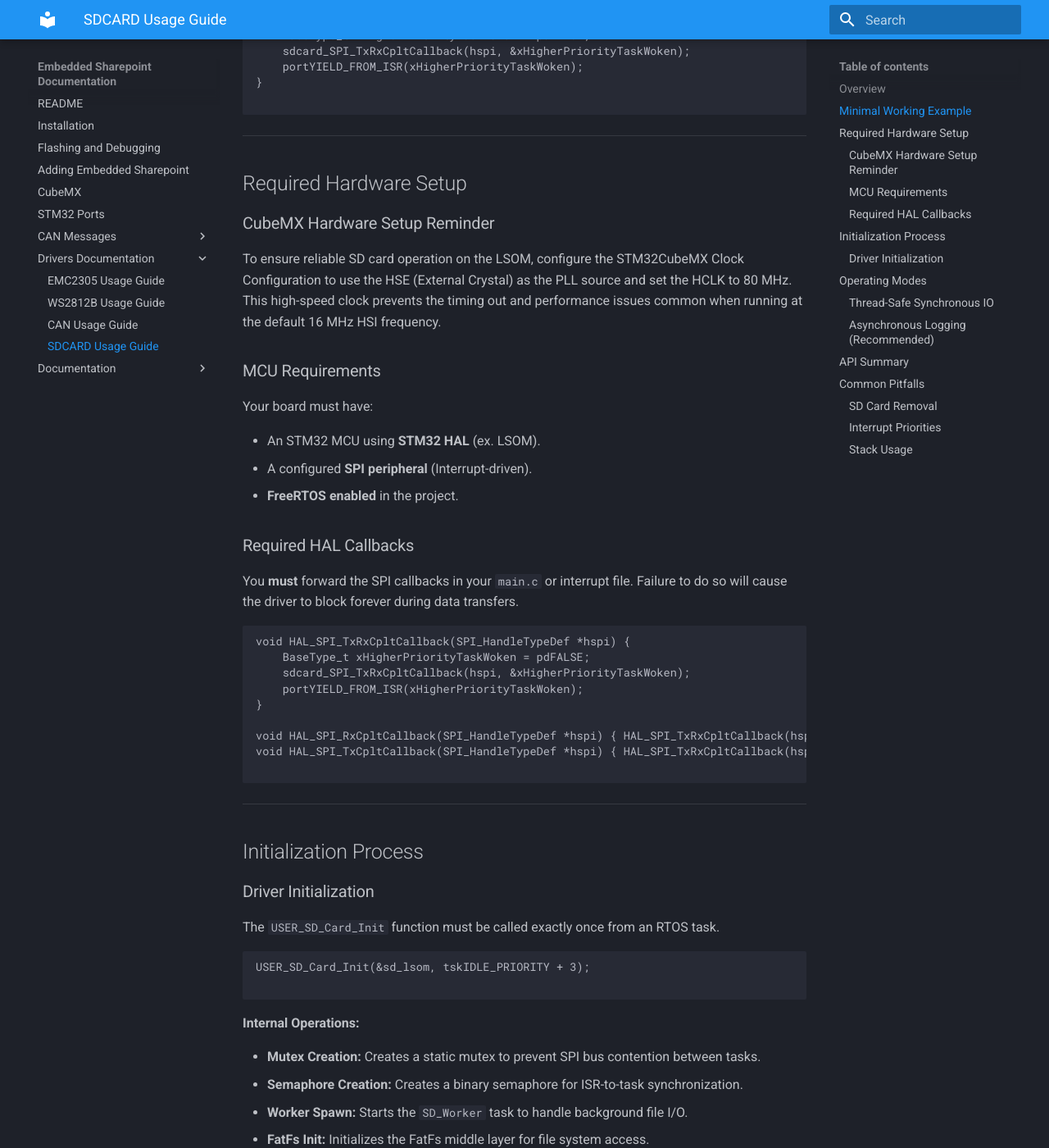
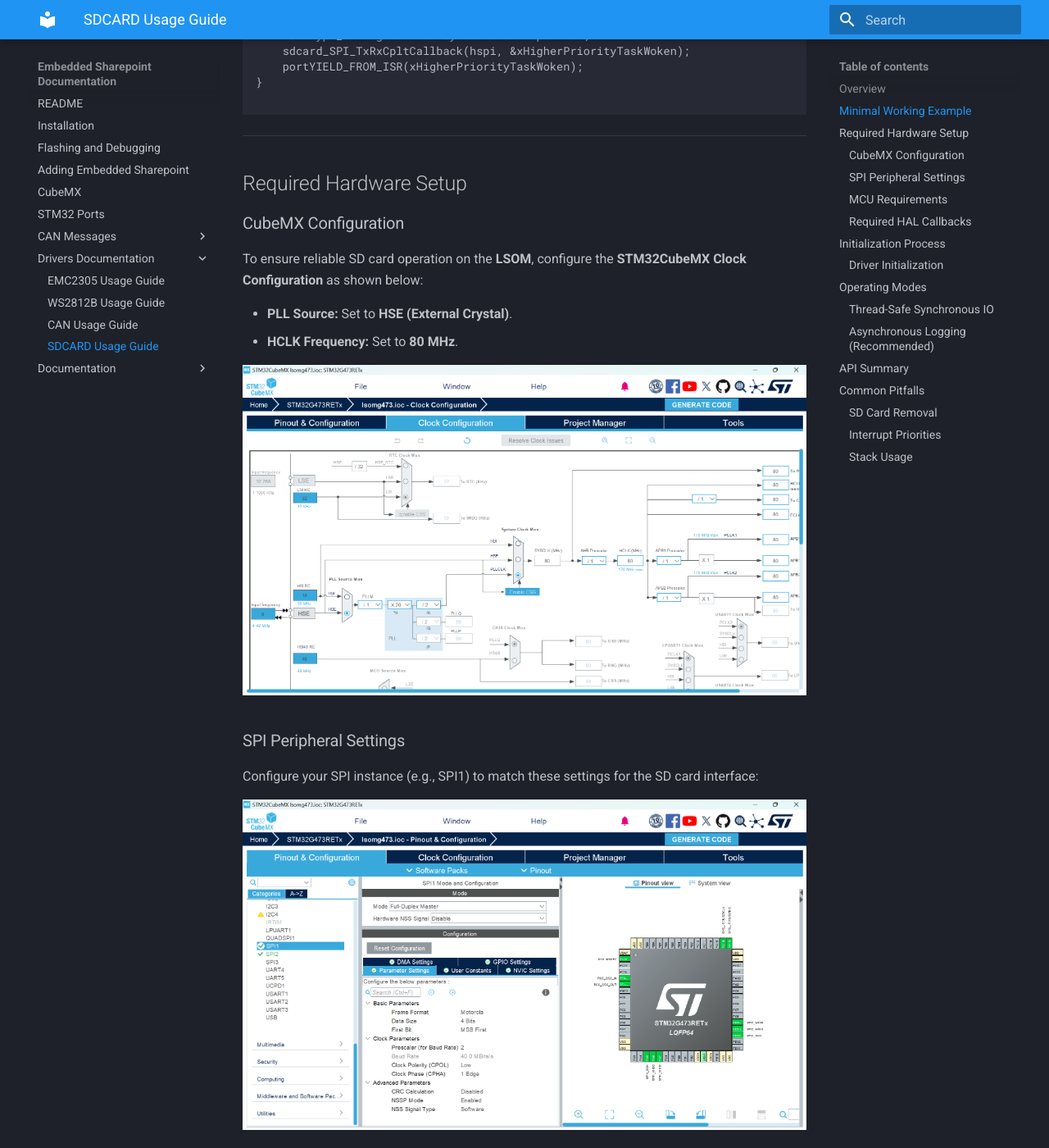
Before and after one commit to lhr-solar/Embedded-Sharepoint, an MkDocs documentation site: the page built from docs/sdcard.md, in a window 1280 px wide and 1400 px high, scrolled down 2048 px. Shown: the whole window at 82% size. Built offline with MkDocs 1.6.1 and Material for MkDocs 9.7.7, drawn with Linux system fonts in a browser that asks for light colours.

Commit message:
maybe we done

```diff
--- a/docs/sdcard.md
+++ b/docs/sdcard.md
@@ -102,9 +102,18 @@ void HAL_SPI_TxRxCpltCallback(SPI_HandleTypeDef *hspi) {
 
 ## Required Hardware Setup
 
-### CubeMX Hardware Setup Reminder
+### CubeMX Configuration
+To ensure reliable SD card operation on the **LSOM**, configure the **STM32CubeMX Clock Configuration** as shown below:
 
-To ensure reliable SD card operation on the LSOM, configure the STM32CubeMX Clock Configuration to use the HSE (External Crystal) as the PLL source and set the HCLK to 80 MHz. This high-speed clock prevents the timing out and performance issues common when running at the default 16 MHz HSI frequency.
+* **PLL Source:** Set to **HSE (External Crystal)**.
+* **HCLK Frequency:** Set to **80 MHz**.
+
+![CubeMX Clock Configuration](assets/clockConfigExample.png)
+
+### SPI Peripheral Settings
+Configure your SPI instance (e.g., SPI1) to match these settings for the SD card interface:
+
+![CubeMX SPI Parameter Settings](assets/SPIConfigExample.png)
 
 ### MCU Requirements
 
```
Also changed, not shown: docs/assets/SPIConfigExample.png (added), docs/assets/clockConfigExample.png (added).
